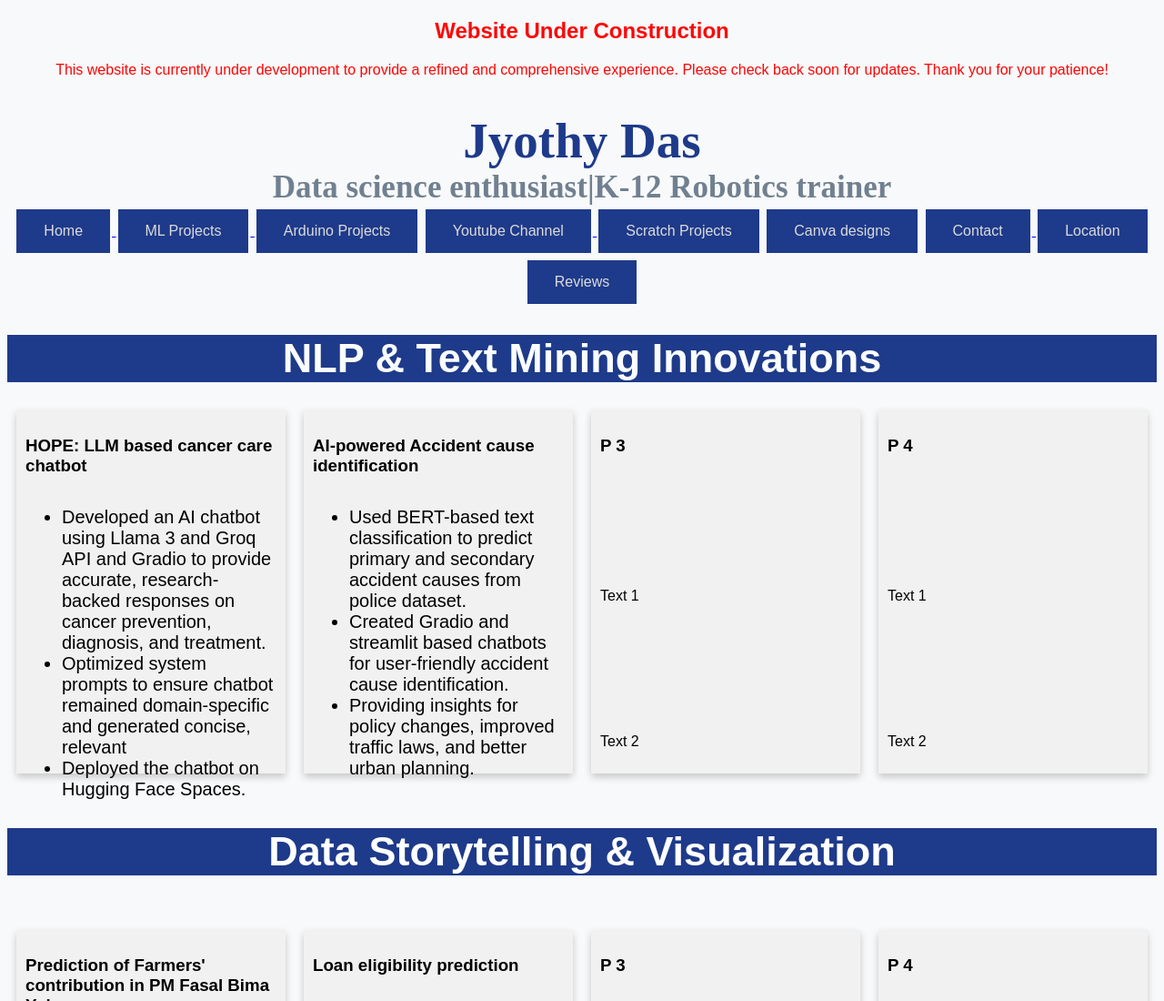
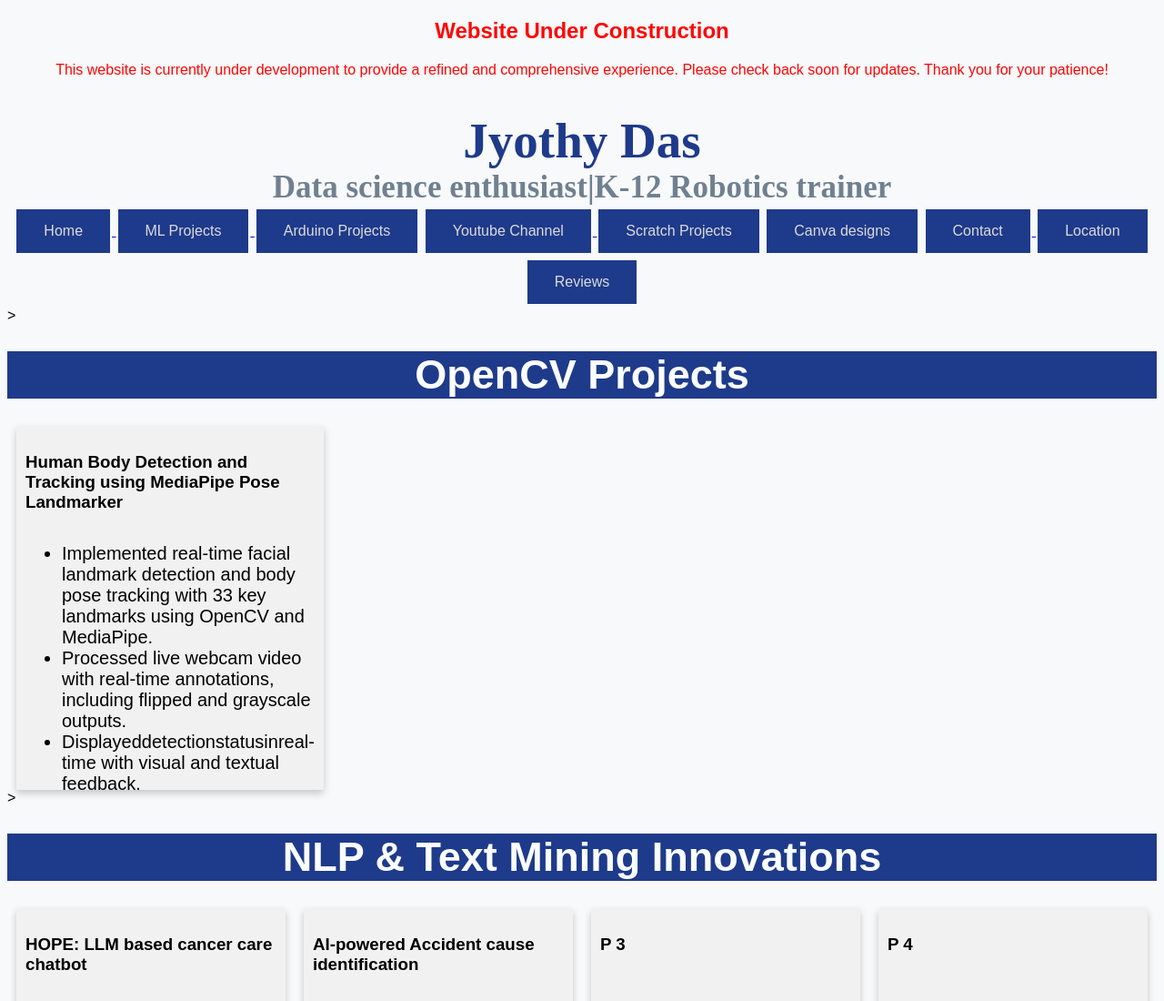
Before and after one commit to JYOTHY-DAS/JYOTHY-DAS.github.io, a plain HTML site: page index.html in a window 1280 px wide. Shown: the top 1100 px of the page at 91% size. Drawn offline with Linux system fonts and the light colour scheme.

Commit message:
OpenCV project added

```diff
--- a/index.html
+++ b/index.html
@@ -53,6 +53,24 @@ Arduino Projects
 <button class="button button1">Reviews</button>
 </center>
 </div>
+<!-----------------------------------------OpenCV projects------------------------------------------------>>
+<div style="background-color: #1e3a8a;">
+	<center>
+		<h1 style="color:rgb(250, 253, 253);font-size:45px;margin-top:10;">OpenCV Projects</h1>
+	</center>
+</div>
+<div class="column">
+	<div class="card">
+	  <h3>Human Body Detection and Tracking using MediaPipe Pose Landmarker</h3>
+	  <ul>
+		  <li style="font-size:20px;text-align:left;"> Implemented real-time facial landmark detection and body pose tracking with 33 key landmarks using OpenCV and MediaPipe.</li>
+		  <li style="font-size:20px;text-align:left;"> Processed live webcam video with real-time annotations, including flipped and grayscale outputs.</li>
+		  <li style="font-size:20px;text-align:left;"> Displayeddetectionstatusinreal-time with visual and textual feedback.</li>
+	  </ul>
+	</div>
+  </div>
+<!-----------------------------------------NLP projects----------------------------------------------------->>
+
 <div style="background-color: #1e3a8a;">
 <center>
 	<h1 style="color:rgb(250, 253, 253);font-size:45px;margin-top:10;">NLP & Text Mining Innovations</h1>
@@ -97,7 +115,7 @@ Arduino Projects
 		  </div>
 		</div>
 	  </div>
-
+<!-----------------------------------------Data storytelling and visualization----------------------------------------------------->
 <div style="background-color: #1e3a8a;">
 <h4 style="color:#ffffff;font-size:45px;margin-top:10;"><center>Data Storytelling & Visualization</center></h4>
 </div>
@@ -140,6 +158,7 @@ Arduino Projects
 	  </div>
 	</div>
   </div>
+<!-----------------------------------------Contact and Copyright----------------------------------------------------->
 
 
 <div id="contact" style="background-color:#1e3a8a;text-align:left;">
```
